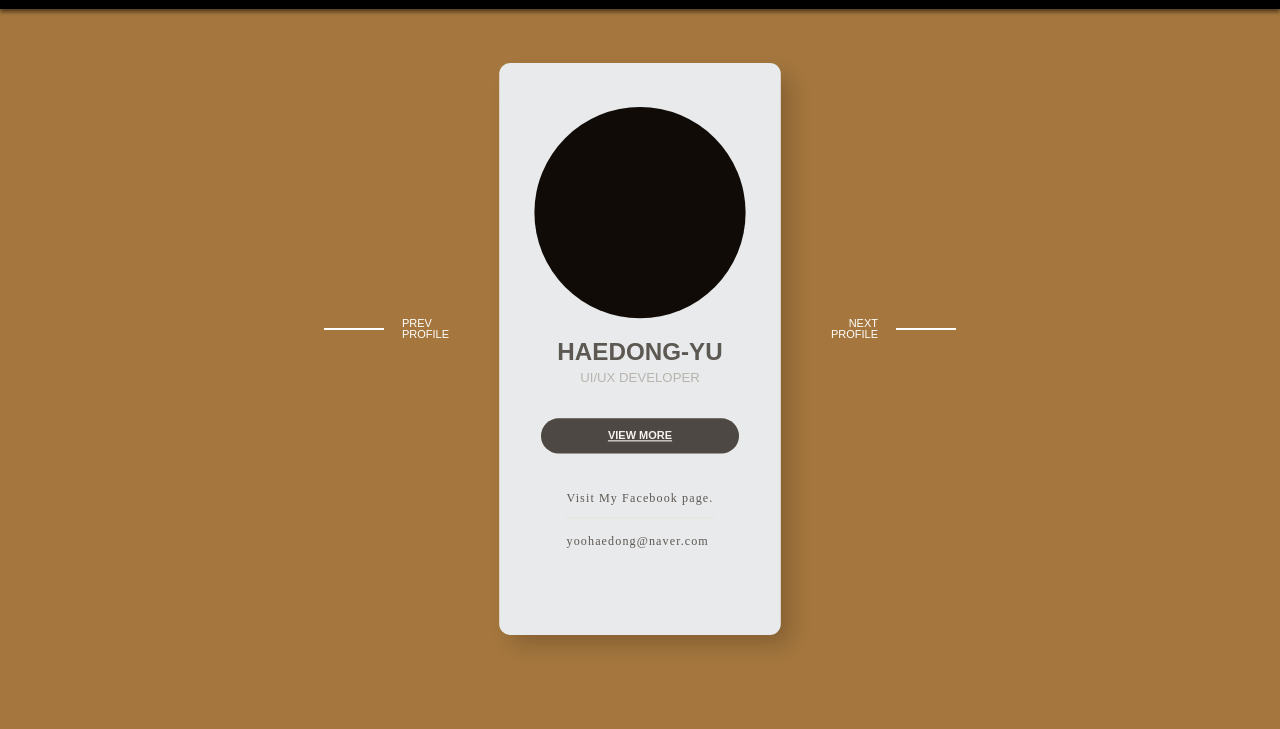
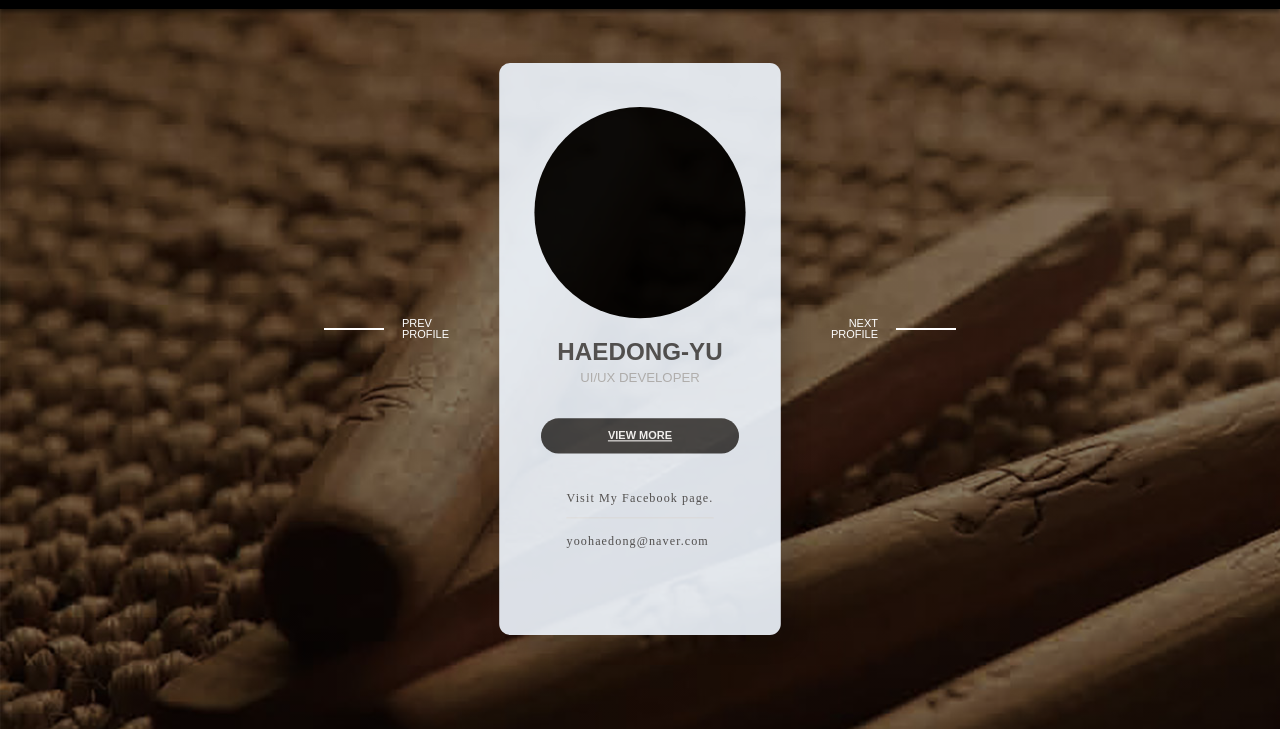
Before and after one commit to HaneulPark7275/Project, a plain HTML site: page contact.html in a window 1280 px wide. Shown: the part 71-800 px from the top of the page. Drawn offline with Linux system fonts and the light colour scheme.

Commit message:
change contact background

```diff
--- a/css/Contactstyle.css
+++ b/css/Contactstyle.css
@@ -18,7 +18,10 @@ figure {
   min-height: 600px;
   overflow: hidden;
   position: relative;
-  background: rgb(165, 119, 62);
+  background-image: linear-gradient(rgba(0, 0, 0, 0.5), rgba(0, 0, 0, 0.5)),
+    url(../images/Yut2.jpg);
+  background-repeat: no-repeat;
+  background-size: cover;
 }
 
 figure section {
--- a/js/contact.js
+++ b/js/contact.js
@@ -11,7 +11,6 @@ let active = 0;
 
 //article의 개수만큼 반복
 for (let el of lists) {
-  //각 article 요소를 45도씩 회전하고 아래로 배치
   el.style.transform = `rotate(${deg * i}deg) translateY(-100vh)`;
   i++;
 }
```
